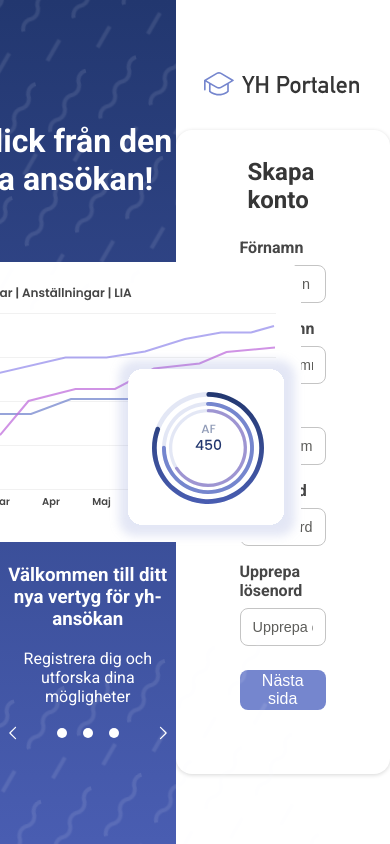
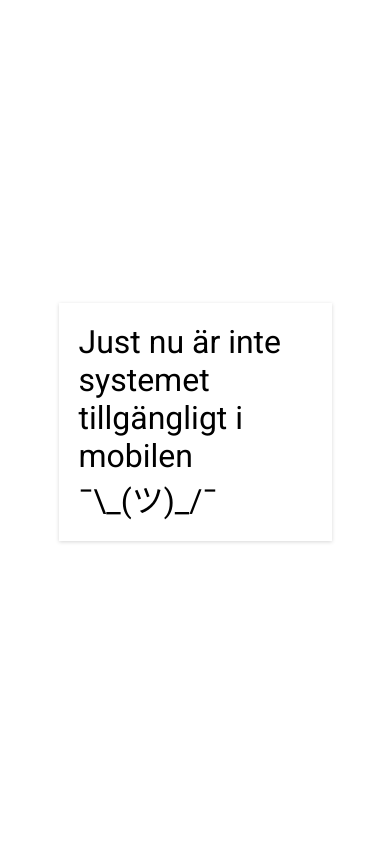
Before and after one commit to abersoft-technologies/yhs-front-end, a Next.js app: page /registrering in a window 390 px wide. Built offline with nearby package versions, Linux system fonts and the light colour scheme.

Commit message:
HOTFIX - Fix mobile error message

```diff
--- a/pages/_app.tsx
+++ b/pages/_app.tsx
@@ -15,6 +15,8 @@ import { persistStore } from 'redux-persist';
 import '../styles/globals.scss';
 import '../styles/ui/flex.scss';
 import LoadingPage from '../src/components/ui/loading/LoadingPage';
+import { useWindowSize } from '../src/hooks/useWindowSize';
+import { Mobile } from "../src/components/error/mobile"
 
 type NextPageWithLayout = NextPage & {
   getLayout?: (page: ReactElement) => ReactNode;
@@ -26,10 +28,10 @@ type AppPropsWithLayout = AppProps & {
 
 function MyApp({ Component, pageProps }: AppPropsWithLayout) {
   const router = useRouter();
+  const windowSize = useWindowSize();
   const user = useLocalStorage('get', 'session', 'user');
   const [loadingUser, setLoadingUser] = useState(true);
   const getLayout = Component.getLayout ?? ((page) => page);
-
   useEffect(() => {
     if (
       router.pathname !== '/inloggning' &&
@@ -46,17 +48,26 @@ function MyApp({ Component, pageProps }: AppPropsWithLayout) {
 
     let persistor = persistStore(store);
 
+    const renderContent = (): JSX.Element | ReactNode => {
+      if(windowSize.width && windowSize.width < 1000) {
+      return <Mobile />
+    }
+    if(loadingUser && router.pathname !== '/inloggning' && router.pathname !== '/registrering') {
+      return <LoadingPage />
+    }
+    return getLayout(<Component {...pageProps} />)
+  }
+  let content = renderContent();
+
+  useEffect(() => {
+    content = renderContent();
+  }, [windowSize])
+
   router.pathname !== '/inloggning' && router.pathname !== '/registrering';
   return (
     <Provider store={store}>
       <PersistGate loading={null} persistor={persistor}>
-        {loadingUser &&
-        router.pathname !== '/inloggning' &&
-        router.pathname !== '/registrering' ? (
-          <LoadingPage />
-        ) : (
-          getLayout(<Component {...pageProps} />)
-        )}
+        {content}
       </PersistGate>
     </Provider>
   );
--- /dev/null
+++ b/src/components/error/mobile.module.scss
@@ -0,0 +1,11 @@
+@use '../../../styles/variables' as var;
+
+
+.container {
+    height: 100vh;
+
+    div {
+        width: 70%;
+        box-shadow: var.$subtile-box-shadow;
+    }
+}
--- /dev/null
+++ b/src/components/error/mobile.tsx
@@ -0,0 +1,14 @@
+import { Flex } from "../ui/Flex"
+import { Text } from "../ui/text/Text"
+
+import styles from "./mobile.module.scss"
+
+export const Mobile = () => {
+    return (
+        <Flex direction="column" class={styles.container} align="center" justify="center" width="full">
+            <div>
+                <Text text="Just nu är inte systemet tillgängligt i mobilen ¯\_(ツ)_/¯" textSize="xx-large" pX="large" pY="large" />
+            </div>
+        </Flex>
+    )
+}
```
Lines whose indentation alone changed are shown as unchanged.
